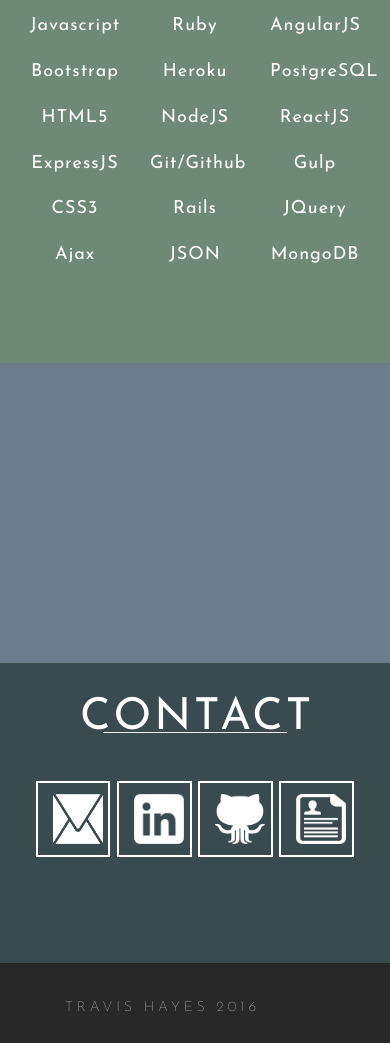
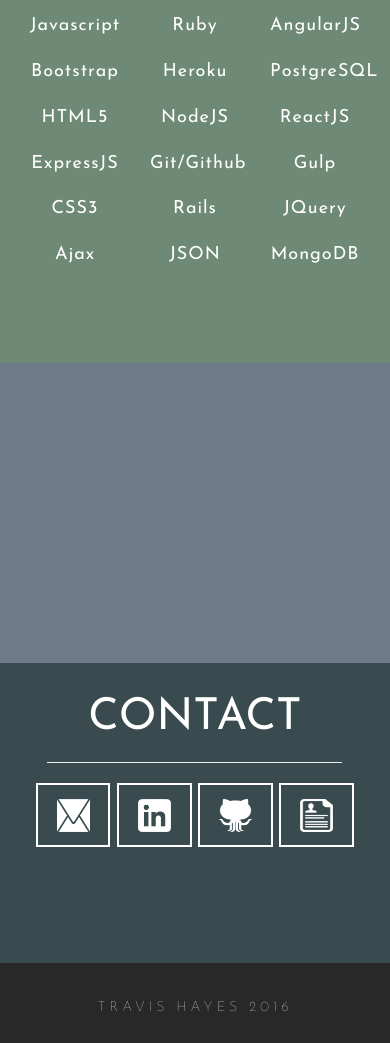
Before and after one commit to hayes9321/portfolioV1, a website: page index.html in a window 390 px wide. Shown: the part 3809-4852 px from the top of the page. Drawn offline with nearby package versions, Linux system fonts and the light colour scheme; some packages are replaced by stand-ins of ours; a script that the page names is missing.

Commit message:
about me section is responsive

```diff
--- a/public/css/style.css
+++ b/public/css/style.css
@@ -93,6 +93,7 @@
     background-repeat: no-repeat;
     background-position: center;
     padding-top: 2%;
+    margin-left: 8%;
     width: 40%;
     border-radius: 12px;
     border: 1px solid black;
@@ -118,6 +119,7 @@
     .imgContainer{
         float: left;
         width: 50%;
+        margin-left: 0px;
     }
     .pContainer{
         float: right;
@@ -443,7 +445,7 @@
     font-weight: 400;
     letter-spacing: 2px;
 }
-@media(max-width: 500px){
+@media(max-width: 576px){
     #Contact{
         height: 300px;
     }
@@ -451,10 +453,21 @@
         text-align: center;
         margin: 0 auto;
     }
+    .contactImgs img{
+    height: 40px;
+    width: 40px;
+    margin-top: 27%;
+    margin-bottom: 27%;
+    }
 }
-
-
-
+@media(min-width: 300px){
+    .contactImgs img{
+    height: 33px;
+    width: 33px;
+    margin-top: 33%;
+    margin-bottom: 33%;
+    }
+}
 .fill{
     background-color: rgb(60,60,60);
 }
--- a/public/views/contact.html
+++ b/public/views/contact.html
@@ -1,5 +1,5 @@
 <section id="Contact">
-	<div class="col-xs-8 col-sm-8 col-md-6 col-xs-offset-2 col-sm-offset-2 col-md-offset-3" id="sectionHead">
+	<div class="col-xs-10 col-sm-8 col-md-6 col-xs-offset-1 col-sm-offset-2 col-md-offset-3">
 		<h2>CONTACT</h2>
 		<hr>
 	</div>
--- a/public/views/home.html
+++ b/public/views/home.html
@@ -23,7 +23,7 @@
 
 	<section>
 		<div id="foot">
-			<p class="col-xs-10">TRAVIS HAYES 2016</p>
+			<p class="col-xs-12">TRAVIS HAYES 2016</p>
 		</div>
 	</section>
 </div>
```
